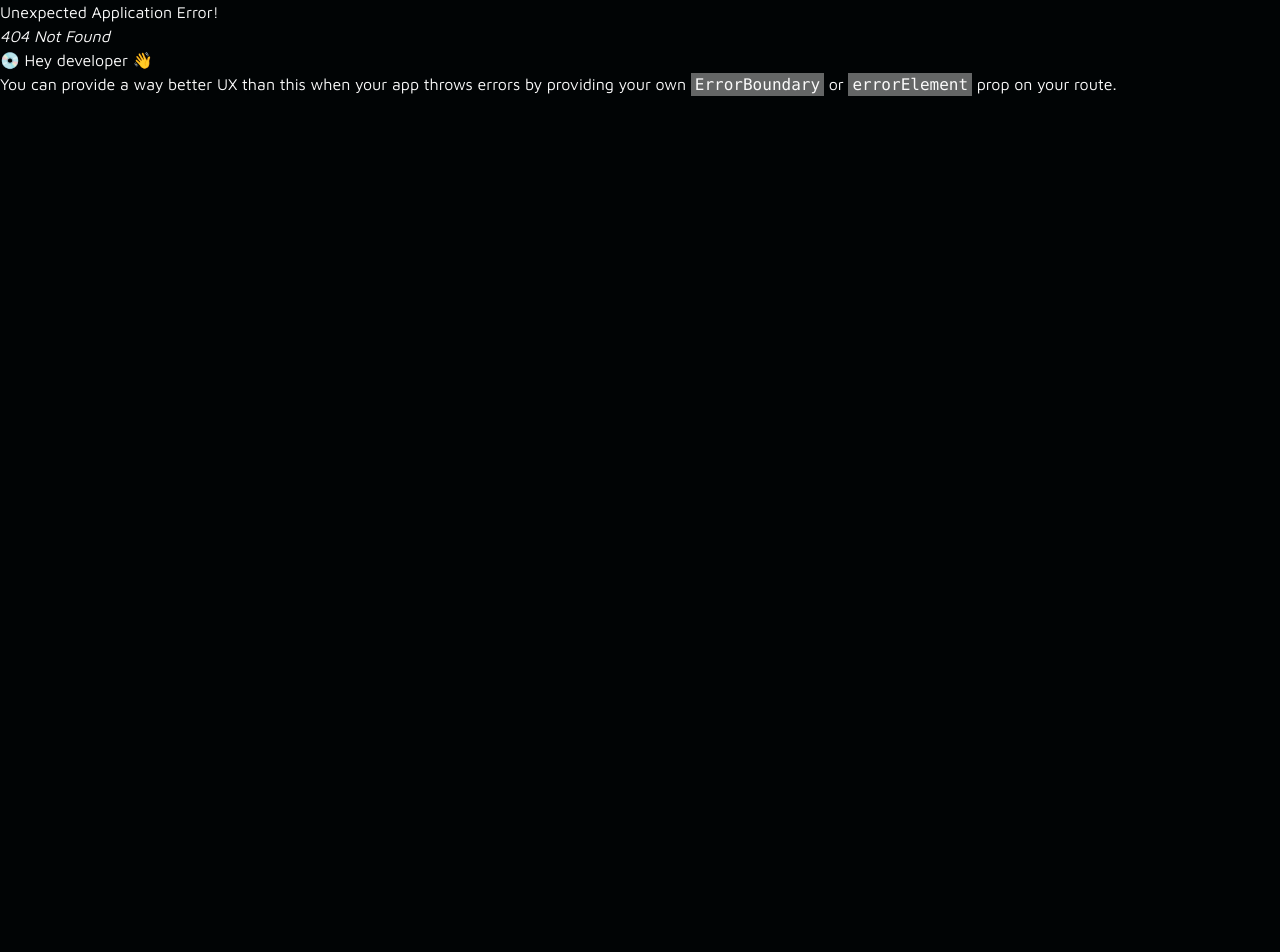
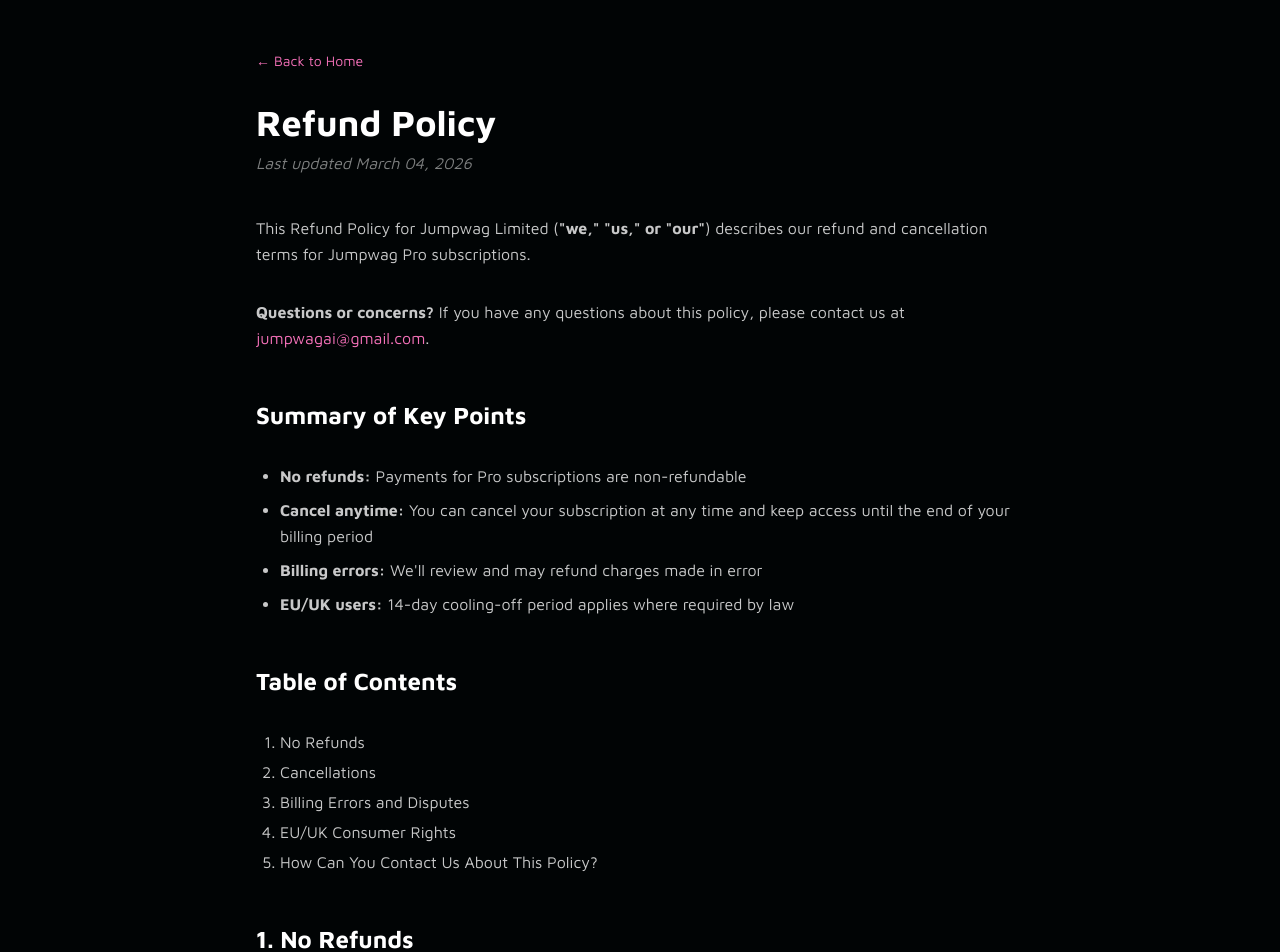
Before and after one commit to JumpWagAi/JumpTheWag, a React (Vite) app: page /refund-policy in a window 1280 px wide. Before the commit this address had no page. Shown: the top 952 px of the page. Before the commit the page ends 800 px from the top, so only its background shows below. Built offline with nearby package versions, Linux system fonts and the light colour scheme.

Commit message:
added refund policy

```diff
--- a/src/App.jsx
+++ b/src/App.jsx
@@ -305,6 +305,7 @@
           <div className="flex gap-6">
             <Link to="/terms" className="hover:text-white transition-colors">Terms of Use</Link>
             <Link to="/privacy" className="hover:text-white transition-colors">Privacy Policy</Link>
+            <Link to="/refund-policy" className="hover:text-white transition-colors">Refund Policy</Link>
           </div>
         </div>
       </footer>
--- a/src/main.jsx
+++ b/src/main.jsx
@@ -5,6 +5,7 @@
 import App from './App.jsx'
 import TermsOfUse from './pages/TermsOfUse.jsx'
 import PrivacyPolicy from './pages/PrivacyPolicy.jsx'
+import RefundPolicy from './pages/RefundPolicy.jsx'
 
 
 const router = createBrowserRouter([
@@ -20,6 +21,10 @@
     path: '/privacy',
     element: <PrivacyPolicy />,
   },
+  {
+    path: '/refund-policy',
+    element: <RefundPolicy />,
+  },
 ])
 
 createRoot(document.getElementById('root')).render(
--- /dev/null
+++ b/src/pages/RefundPolicy.jsx
@@ -0,0 +1,109 @@
+import React from 'react'
+import { Link } from 'react-router-dom'
+
+function RefundPolicy() {
+  return (
+    <div className="min-h-screen bg-void text-white px-6 py-12">
+      <div className="max-w-3xl mx-auto">
+        <Link to="/" className="text-accent hover:opacity-70 text-sm mb-8 inline-block">&larr; Back to Home</Link>
+
+        <h1 className="text-4xl font-bold mb-2">Refund Policy</h1>
+        <p className="text-neutral-light/50 italic mb-10">Last updated March 04, 2026</p>
+
+        <div className="space-y-8 text-neutral-light/80 leading-relaxed text-sm sm:text-base">
+          <p>
+            This Refund Policy for Jumpwag Limited (<strong>"we," "us," or "our"</strong>) describes our refund and cancellation terms for Jumpwag Pro subscriptions.
+          </p>
+          <p>
+            <strong>Questions or concerns?</strong> If you have any questions about this policy, please contact us at <a href="mailto:jumpwagai@gmail.com" className="text-accent hover:underline">jumpwagai@gmail.com</a>.
+          </p>
+
+          <h2 className="text-2xl font-bold text-white pt-4">Summary of Key Points</h2>
+          <ul className="list-disc pl-6 space-y-2">
+            <li><strong>No refunds:</strong> Payments for Pro subscriptions are non-refundable</li>
+            <li><strong>Cancel anytime:</strong> You can cancel your subscription at any time and keep access until the end of your billing period</li>
+            <li><strong>Billing errors:</strong> We'll review and may refund charges made in error</li>
+            <li><strong>EU/UK users:</strong> 14-day cooling-off period applies where required by law</li>
+          </ul>
+
+          <h2 className="text-2xl font-bold text-white pt-4">Table of Contents</h2>
+          <ol className="list-decimal pl-6 space-y-1">
+            <li>No Refunds</li>
+            <li>Cancellations</li>
+            <li>Billing Errors and Disputes</li>
+            <li>EU/UK Consumer Rights</li>
+            <li>How Can You Contact Us About This Policy?</li>
+          </ol>
+
+          <h2 className="text-2xl font-bold text-white pt-4">1. No Refunds</h2>
+          <p className="italic text-neutral-light/60">In Short: All sales are final. Payments for Jumpwag Pro subscriptions are non-refundable.</p>
+          <p>All purchases of Jumpwag Pro subscriptions (monthly or annual) are final and non-refundable. By purchasing a subscription, you acknowledge and agree that:</p>
+          <ul className="list-disc pl-6 space-y-1">
+            <li>All payments are non-refundable</li>
+            <li>We do not provide refunds or credits for partial subscription periods</li>
+            <li>We do not provide refunds if you do not use the Services during your subscription period</li>
+            <li>Canceling your subscription stops future charges but does not provide a refund for the current billing period</li>
+          </ul>
+          <p>We encourage you to try our Free plan before purchasing a Pro subscription. The Free plan allows you to:</p>
+          <ul className="list-disc pl-6 space-y-1">
+            <li>Browse all curated trends</li>
+            <li>Save favorite trends</li>
+            <li>Generate 5 AI ideas per month</li>
+            <li>Submit 3 trend links per month for analysis</li>
+          </ul>
+
+          <h2 className="text-2xl font-bold text-white pt-4">2. Cancellations</h2>
+          <p className="italic text-neutral-light/60">In Short: You can cancel your subscription at any time. You'll keep access until the end of your current billing period.</p>
+          <p>You can cancel your Jumpwag Pro subscription at any time by:</p>
+          <ul className="list-disc pl-6 space-y-1">
+            <li>Logging into your account at jumpwag.com</li>
+            <li>Going to Settings</li>
+            <li>Clicking "Manage Subscription"</li>
+            <li>Following the cancellation steps</li>
+          </ul>
+          <p>When you cancel:</p>
+          <ul className="list-disc pl-6 space-y-1">
+            <li>You keep full access to Pro features until the end of your current billing period (month or year)</li>
+            <li>You will not be charged again after your current period ends</li>
+            <li>Your account automatically converts to the Free plan when your billing period ends</li>
+            <li>You'll lose access to Pro-only features (saved ideas, unlimited AI generations) when your billing period ends</li>
+          </ul>
+          <p>Canceling does not result in a refund for the current billing period.</p>
+
+          <h2 className="text-2xl font-bold text-white pt-4">3. Billing Errors and Disputes</h2>
+          <p className="italic text-neutral-light/60">In Short: If you were charged in error, contact us immediately and we'll review your case.</p>
+          <p>If you believe you were charged incorrectly, please contact us at <a href="mailto:jumpwagai@gmail.com" className="text-accent hover:underline">jumpwagai@gmail.com</a> within 7 days of the charge with:</p>
+          <ul className="list-disc pl-6 space-y-1">
+            <li>Your account email address</li>
+            <li>Description of the billing issue</li>
+            <li>Transaction details (date, amount)</li>
+          </ul>
+          <p>We will review and may issue a refund in the following cases:</p>
+          <ul className="list-disc pl-6 space-y-1">
+            <li>You were charged due to a technical error on our part</li>
+            <li>You were charged after successfully canceling your subscription (if cancellation was processed before the billing date)</li>
+            <li>You were charged multiple times for the same billing period due to a system error</li>
+            <li>You were charged for a subscription you did not authorize</li>
+          </ul>
+          <p>Refunds for billing errors are issued at our sole discretion after review.</p>
+
+          <h2 className="text-2xl font-bold text-white pt-4">4. EU/UK Consumer Rights</h2>
+          <p className="italic text-neutral-light/60">In Short: If you're in the EU or UK, you have a 14-day right to cancel and receive a refund.</p>
+          <p>If you live in the European Union, United Kingdom, or other jurisdictions with mandatory cooling-off periods, you have the right to cancel your Jumpwag Pro subscription within 14 days of purchase and receive a full refund.</p>
+          <p>To exercise this right:</p>
+          <ul className="list-disc pl-6 space-y-1">
+            <li>Contact us at <a href="mailto:jumpwagai@gmail.com" className="text-accent hover:underline">jumpwagai@gmail.com</a> within 14 days of your purchase</li>
+            <li>Include your account email address</li>
+            <li>We'll process your refund within 5–7 business days</li>
+          </ul>
+          <p>This right applies only to your initial purchase, not to subscription renewals.</p>
+
+          <h2 className="text-2xl font-bold text-white pt-4">5. How Can You Contact Us About This Policy?</h2>
+          <p>If you have questions or comments about this policy, you may email us at <a href="mailto:jumpwagai@gmail.com" className="text-accent hover:underline">jumpwagai@gmail.com</a>.</p>
+        </div>
+      </div>
+    </div>
+  )
+}
+
+export default RefundPolicy
```
